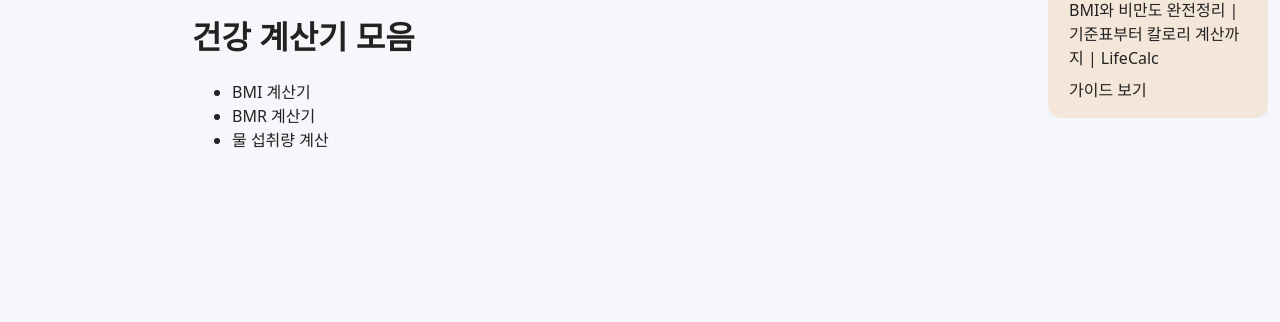
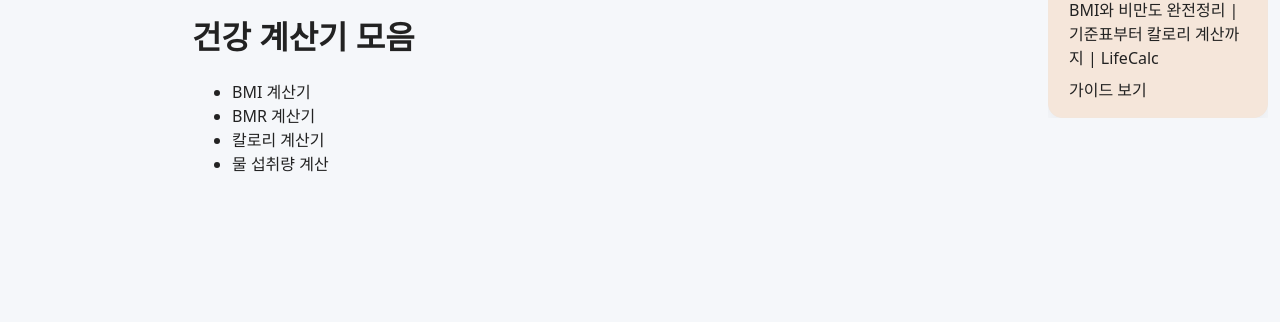
Before and after one commit to khai-lang/LifeCalc, a Jekyll site: the page built from health/index.md, in a window 1280 px wide. Shown: the part 149-471 px from the top of the page. Built offline with Jekyll 4.4.1, drawn with Linux system fonts in a browser that asks for light colours.

Commit message:
Add calorie calculator link to health index

```diff
--- a/health/index.md
+++ b/health/index.md
@@ -9,5 +9,6 @@ permalink: /health/
 <ul>
   <li><a href="/health/bmi/">BMI 계산기</a></li>
   <li><a href="/health/bmr/">BMR 계산기</a></li>
+  <li><a href="/health/calorie/">칼로리 계산기</a></li>
   <li><a href="/health/water-intake/">물 섭취량 계산</a></li>
 </ul>
```
